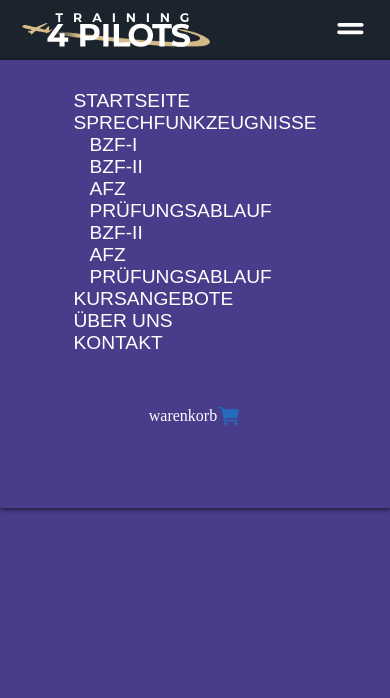
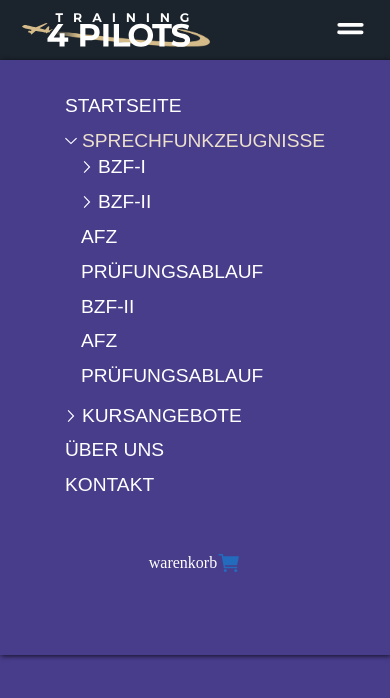
Before and after one commit to Kevin-Kuehle/training4pilots, a Vue app in the folder packages/frontend/: page / in a window 390 px wide. Both pictures are taken after a click on the item "SPRECHFUNKZEUGNISSE". Shown: the top 698 px of the page. Built offline with nearby package versions, Linux system fonts and the light colour scheme; a web font is replaced by a local one.

Commit message:
add mobile pre icon and animation to mobile menu

```diff
--- a/packages/frontend/src/components/icons/icon-arrow-down.vue
+++ b/packages/frontend/src/components/icons/icon-arrow-down.vue
@@ -1,7 +1,8 @@
 <template>
-  <svg xmlns="http://www.w3.org/2000/svg" viewBox="0 0 32 32">
+  <svg viewBox="-4.5 0 20 20" xmlns="http://www.w3.org/2000/svg">
     <path
-      d="M.256 8.606a1.063 1.063 0 0 1 1.813-.75l14.119 14.119L30.101 8.063c.413-.412 1.087-.412 1.5 0s.413 1.088 0 1.5L16.938 24.232a1.063 1.063 0 0 1-1.5 0L.569 9.363a1.053 1.053 0 0 1-.313-.756z"
+      d="M1.39 0 0 1.406l8.261 8.607-.881.918.005-.005-7.34 7.647L1.414 20 11 10.013 1.39 0"
+      fill="currentColor"
     />
   </svg>
 </template>
--- a/packages/frontend/src/components/icons/icon-arrow-right.vue
+++ b/packages/frontend/src/components/icons/icon-arrow-right.vue
@@ -1,16 +1,8 @@
 <template>
-  <svg
-    class="arrow-right"
-    xmlns="http://www.w3.org/2000/svg"
-    viewBox="0 0 400 400"
-    background="red"
-    stroke="currentColor"
-  >
+  <svg viewBox="-4.5 0 20 20" xmlns="http://www.w3.org/2000/svg">
     <path
-      d="M91.708 1033.49 272.97 851.435 92.69 671.28l17.672-17.683 197.93 197.794-198.867 199.739-17.717-17.639Z"
-      font-family="sans-serif"
-      font-weight="400"
-      stroke="currentColor"
+      d="M1.39 0 0 1.406l8.261 8.607-.881.918.005-.005-7.34 7.647L1.414 20 11 10.013 1.39 0"
+      fill="currentColor"
     />
   </svg>
 </template>
--- a/packages/frontend/src/components/icons/icon-cross.vue
+++ b/packages/frontend/src/components/icons/icon-cross.vue
@@ -11,7 +11,12 @@
     />
     <path
       d="m16 8-8 8m4-4 4 4M8 8l2 2"
-      style="fill: none; fill-rule: nonzero; stroke: #000; stroke-width: 1.5px"
+      style="
+        fill: none;
+        fill-rule: nonzero;
+        stroke: currentColor;
+        stroke-width: 1.5px;
+      "
       transform="matrix(1 0 0 1 -6.993 -6.993)"
     />
   </svg>
--- a/packages/frontend/src/components/mobileMenu/components/MobileMenuItem.vue
+++ b/packages/frontend/src/components/mobileMenu/components/MobileMenuItem.vue
@@ -2,6 +2,7 @@
 import { ref } from "vue";
 import type { MenuItem } from "@/types";
 import MobileMenuList from "./MobileMenuList.vue";
+import { Icon } from "@components";
 
 defineProps({
   item: {
@@ -50,9 +51,12 @@ const stateHandler = (el: HTMLElement) => {
     @click.stop="stateHandler($event.currentTarget as HTMLElement)"
   >
     <router-link :to="item.path">
+      <span v-if="item.subMenu" class="c-mobile-menu-item-pre-icon">
+        <Icon name="ArrowRight" :height="12" color="var(--light-color-full)" />
+      </span>
       {{ item.name }}
     </router-link>
-    <MobileMenuList v-if="item.subMenu" :depth="depth + 1">
+    <MobileMenuList v-if="item?.subMenu" :depth="depth + 1">
       <MobileMenuItem
         v-for="(subItem, index) in item.subMenu"
         :item="subItem"
@@ -66,14 +70,38 @@ const stateHandler = (el: HTMLElement) => {
 
 <style lang="scss" scoped>
 .c-mobile-menu-item {
+  padding-block: 0.3rem;
+
   > a {
     text-decoration: none;
     color: var(--color-text);
+    display: flex;
+    flex-flow: row nowrap;
   }
 
   &.open {
     > ul {
-      display: flex;
+      display: grid;
+      height: auto;
+      opacity: 1;
+    }
+
+    > a {
+      color: var(--secondary-color);
+    }
+  }
+
+  &-pre-icon {
+    display: flex;
+    flex-flow: row nowrap;
+    justify-content: center;
+    align-items: center;
+    margin-right: 5px;
+    transition: transform 200ms ease-in-out;
+
+    // parent has class open
+    .c-mobile-menu-item.open > a > & {
+      transform: rotate(90deg);
     }
   }
 }
--- a/packages/frontend/src/components/mobileMenu/components/MobileMenuList.vue
+++ b/packages/frontend/src/components/mobileMenu/components/MobileMenuList.vue
@@ -9,27 +9,37 @@ defineProps({
 
 <template>
   <ul
-    class="c-mobile-menu"
-    :class="`c-mobile-menu-depth c-mobile-menu-depth-${depth}`"
+    class="c-mobile-menu-list"
+    :class="`c-mobile-menu-list-depth c-mobile-menu-list-depth-${depth}`"
   >
     <slot />
   </ul>
 </template>
 
 <style lang="scss" scoped>
-.c-mobile-menu {
-  flex-flow: column nowrap;
+ul.c-mobile-menu-list {
+  /* TODO: there is an way with grid and grid-template-rows: 0fr to animate the height. */
+
+  list-style: none;
+  overflow: hidden;
+  gap: 0.2rem 0;
   display: none;
-  list-style: none;
-
+  transition: all 0.3s ease-in-out;
+  grid-column: 1/2;
+  grid-row: 1/2;
+  grid-template-columns: 1fr;
+  grid-template-rows: 1fr;
   &-depth {
     &-0 {
-      display: flex;
+      display: grid;
     }
 
     &-1,
     &-2,
-    &-3 {
+    &-3,
+    &-4,
+    &-5 {
+      opacity: 0;
       padding-left: 1rem;
     }
   }
```
